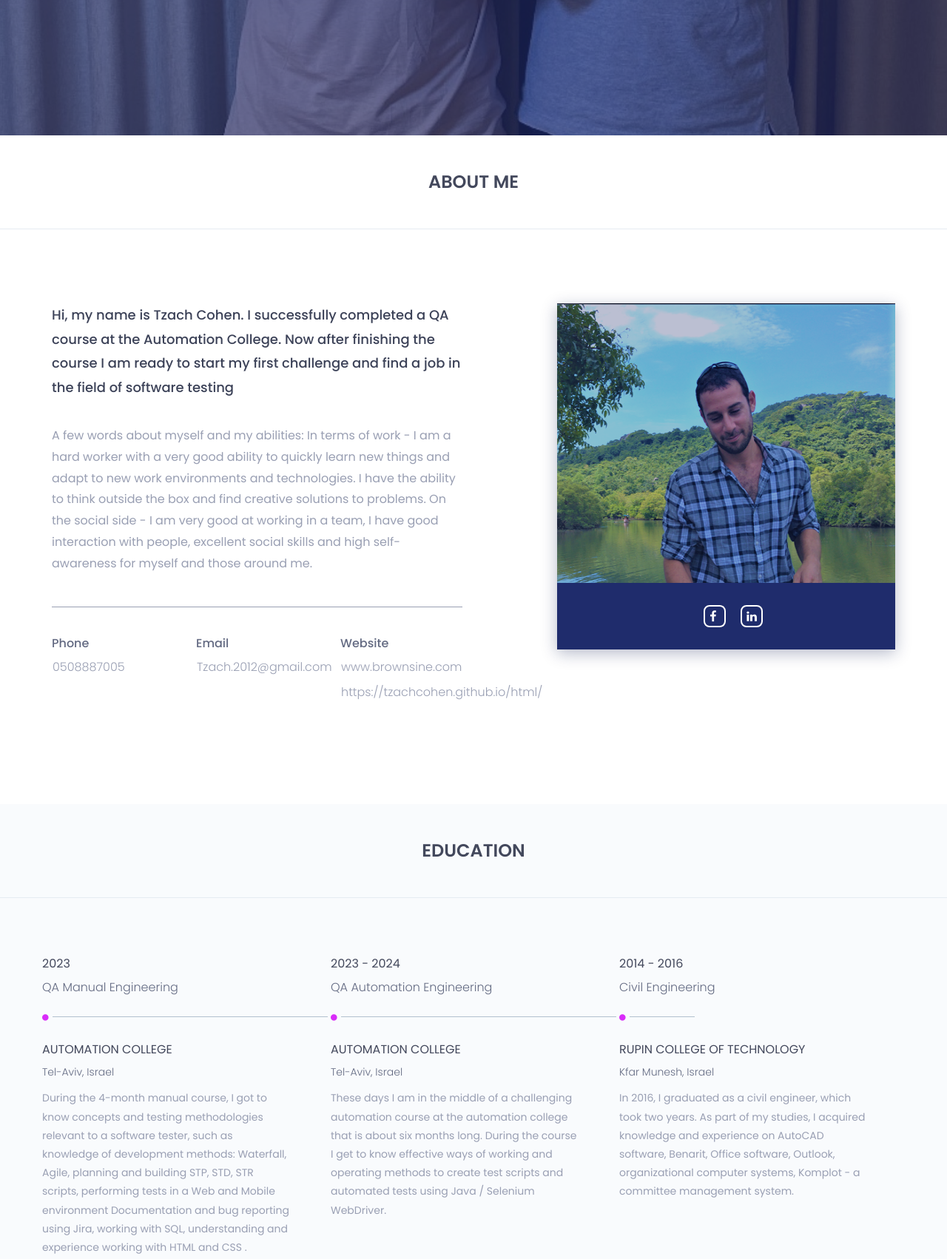
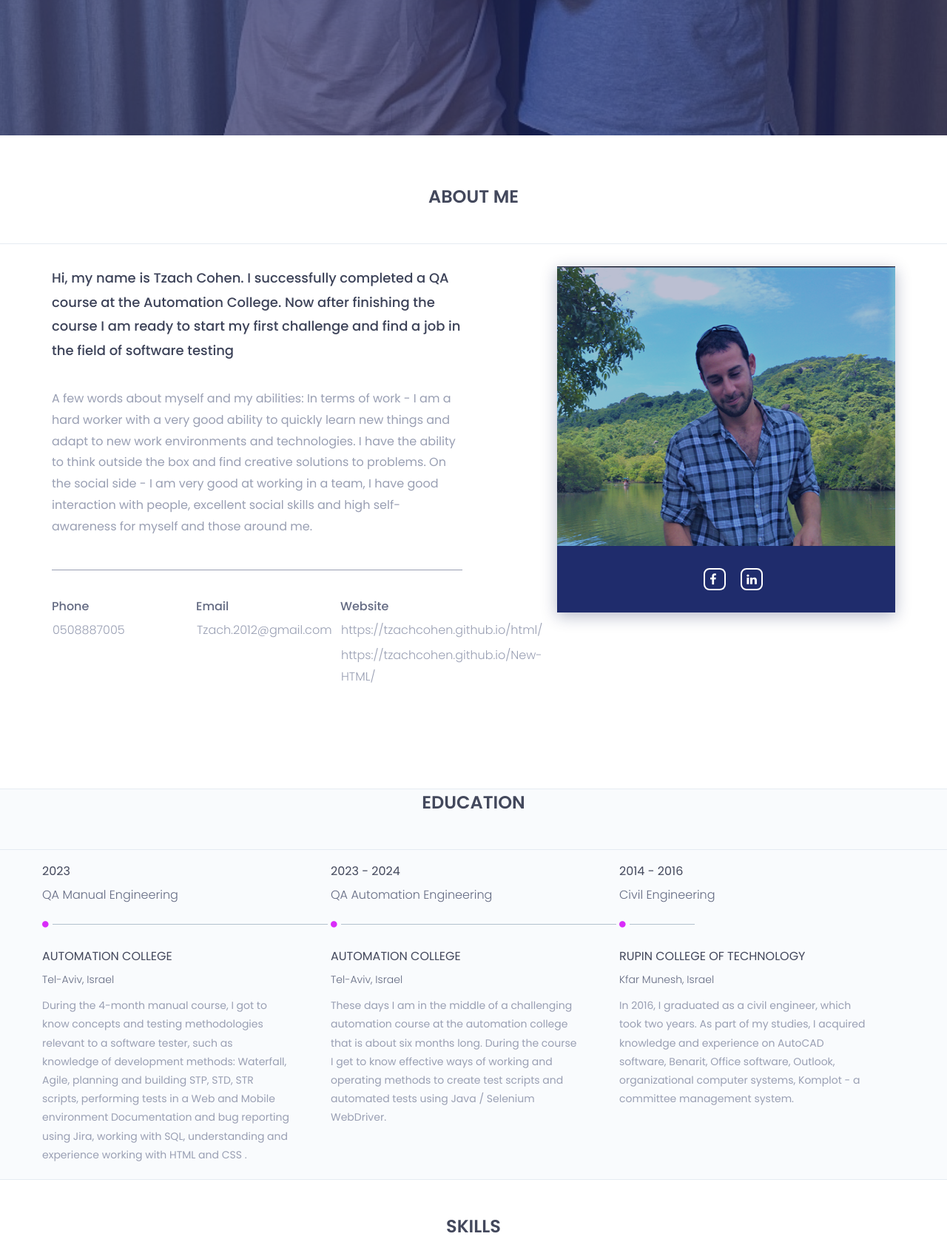
Before and after one commit to TzachCohen/HTML---New-Web, a plain HTML site: page index.html in a window 1280 px wide. Shown: the part 917-2619 px from the top of the page at 74% size. Drawn offline with nearby package versions, Linux system fonts and the light colour scheme.

Commit message:
Add files via upload

```diff
--- a/assets/css/style.css
+++ b/assets/css/style.css
@@ -244,14 +244,17 @@ nav.navbar.bootsnav .navbar-toggle i{color: #d92cf9;}
 /*-------------------------------------
         4.  About
 --------------------------------------*/
-.about {padding: 50px 0 100px;}
-.about-content {padding-top: 100px;}
+.about {padding: 70px 0 100px;}
+.about-content {padding-top: 30px;}
+
+
 /*.single-about-txt*/
 .single-about-txt h3 {
     font-size:18px;
     color: #3c4258;
     text-transform: initial;
     line-height: 1.8;
+
 }
 .single-about-txt p {
     font-size: 16px;
@@ -331,10 +334,15 @@ nav.navbar.bootsnav .navbar-toggle i{color: #d92cf9;}
 
 .education {
     background:  #f9fbfd;
-    padding-top:  50px;
+    padding-top: 5px;
+	border-top: 1px solid #e5ebf2;
+border-bottom: 1px solid #e5ebf2;
+
 }
 .education-horizontal-timeline {
-    padding: 80px 0;
+    padding: 20px 0;
+
+
 }
 
 /*.education-horizontal-timeline*/
@@ -375,12 +383,14 @@ span.single-timeline-horizontal.spacial-horizontal-line {width: 88px;}
 }
 .skill-content{padding: 50px 0 80px;}
 .single-skill-content{padding-top: 100px;}
+
 .section-heading h2 {
     font-size: 24px;
     font-weight: 600;
     text-transform: uppercase;
     padding-bottom: 50px;
     border-bottom: 1px solid #e5ebf2;
+
 }
 .single-progress-txt {
     display: flex;
--- a/index.html
+++ b/index.html
@@ -150,8 +150,8 @@
 									<div class="col-sm-4">
 										<div class="single-about-add-info">
 											<h3>website</h3>
-											<p>www.brownsine.com</p>
 											<p>https://tzachcohen.github.io/html/</p>
+											<p>https://tzachcohen.github.io/New-HTML/</p>
 										</div>
 									</div>
 								</div>
@@ -554,11 +554,7 @@
 									</div><!-- /.item -->
 									<div class="item">
 
-										<div class="isotope-overlay">
-											<a href="#">
-												ui/ux design
-											</a>
-										</div><!-- /.isotope-overlay -->
+
 									</div><!-- /.item -->
 								</div><!-- /.col -->
 
@@ -663,6 +659,8 @@
 										<div class="single-contact-add-info">
 											<h3>website</h3>
 											<p>https://tzachcohen.github.io/html/</p>
+											<p>https://tzachcohen.github.io/New-HTML/</p>
+
 										</div>
 									</div>
 								</div><!--/.contact-adress-->
```
